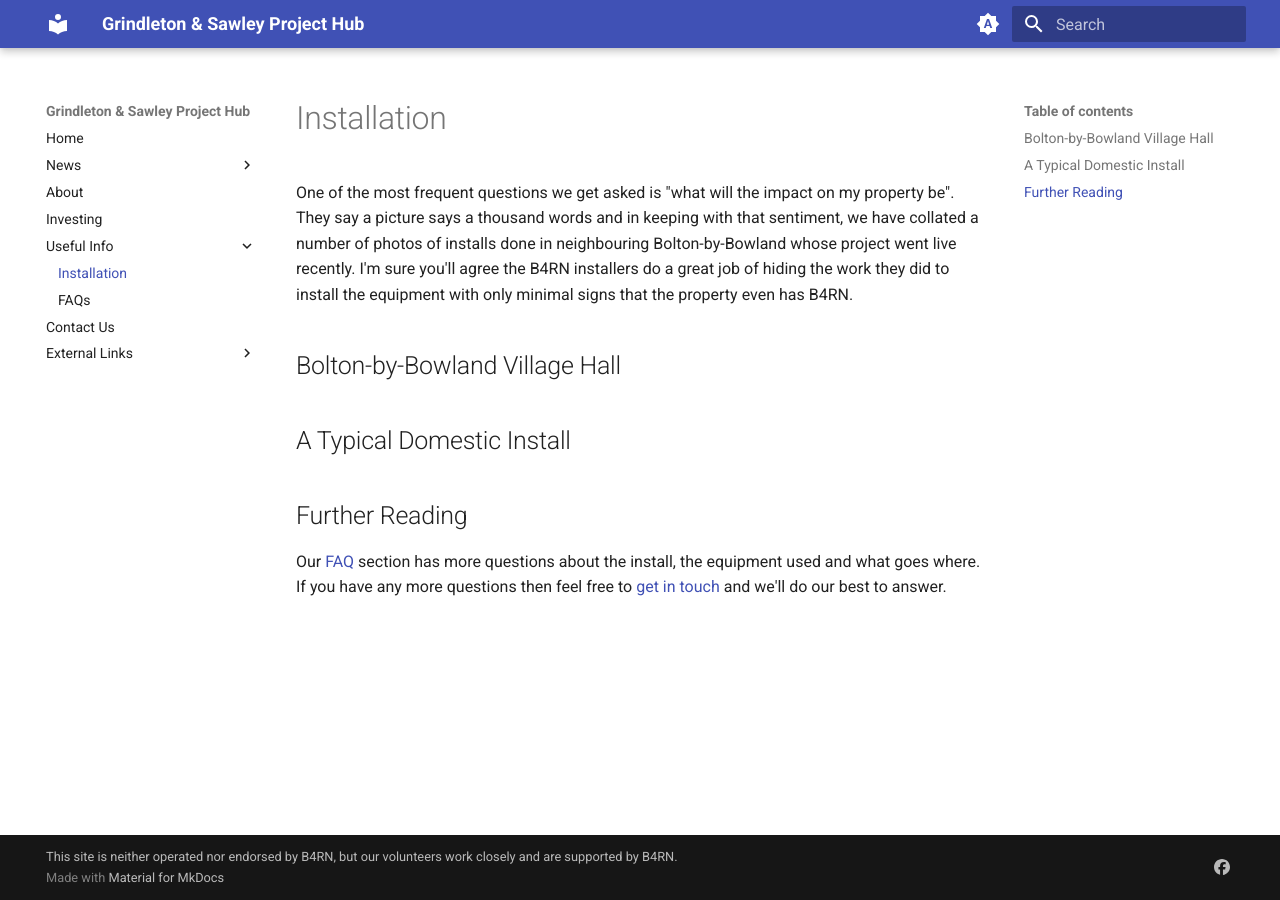
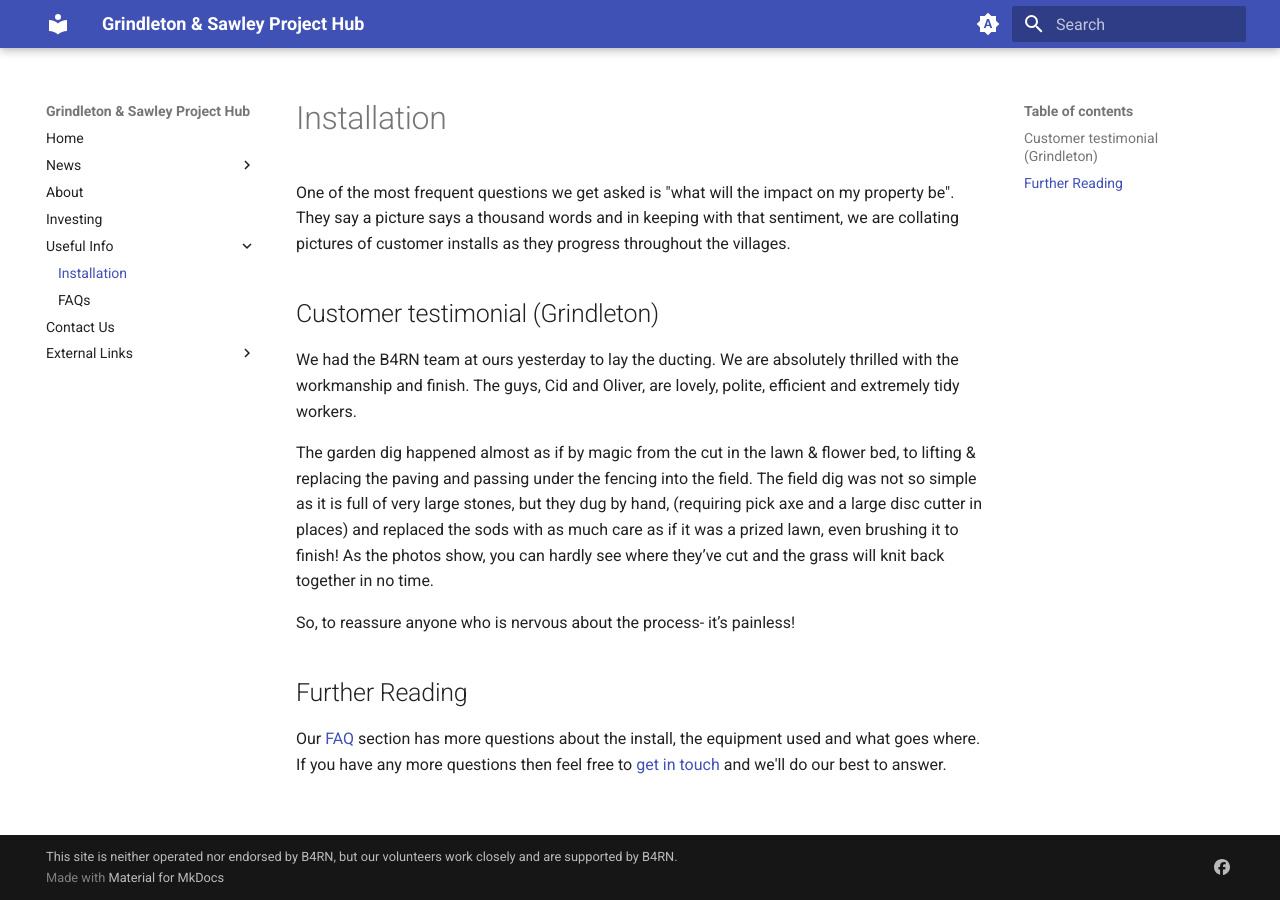
Before and after one commit to DJBenson/b4rngsdocs, an MkDocs documentation site: the page built from docs/installation.md, in a window 1280 px wide. Built offline with MkDocs 1.6.1 and Material for MkDocs 9.7.7, drawn with Linux system fonts in a browser that asks for light colours.

Commit message:
Update installation.md

```diff
--- a/docs/installation.md
+++ b/docs/installation.md
@@ -1,9 +1,13 @@
 # Installation
-One of the most frequent questions we get asked is "what will the impact on my property be". They say a picture says a thousand words and in keeping with that sentiment, we have collated a number of photos of installs done in neighbouring Bolton-by-Bowland whose project went live recently. I'm sure you'll agree the B4RN installers do a great job of hiding the work they did to install the equipment with only minimal signs that the property even has B4RN.
+One of the most frequent questions we get asked is "what will the impact on my property be". They say a picture says a thousand words and in keeping with that sentiment, we are collating pictures of customer installs as they progress throughout the villages.
 
-## Bolton-by-Bowland Village Hall
+## Customer testimonial (Grindleton)
 
-## A Typical Domestic Install
+We had the B4RN team at ours yesterday to lay the ducting. We are absolutely thrilled with the workmanship and finish. The guys, Cid and Oliver, are lovely, polite, efficient and extremely tidy workers.
+
+The garden dig happened almost as if by magic from the cut in the lawn & flower bed, to lifting & replacing the paving and passing under the fencing into the field. The field dig was not so simple as it is full of very large stones, but they dug by hand, (requiring pick axe and a large disc cutter in places) and replaced the sods with as much care as if it was a prized lawn, even brushing it to finish! As the photos show, you can hardly see where they’ve cut and the grass will knit back together in no time.
+
+So, to reassure anyone who is nervous about the process- it’s painless!
 
 ## Further Reading
 Our [FAQ](faq.md) section has more questions about the install, the equipment used and what goes where. If you have any more questions then feel free to [get in touch](contact.md) and we'll do our best to answer.
```
